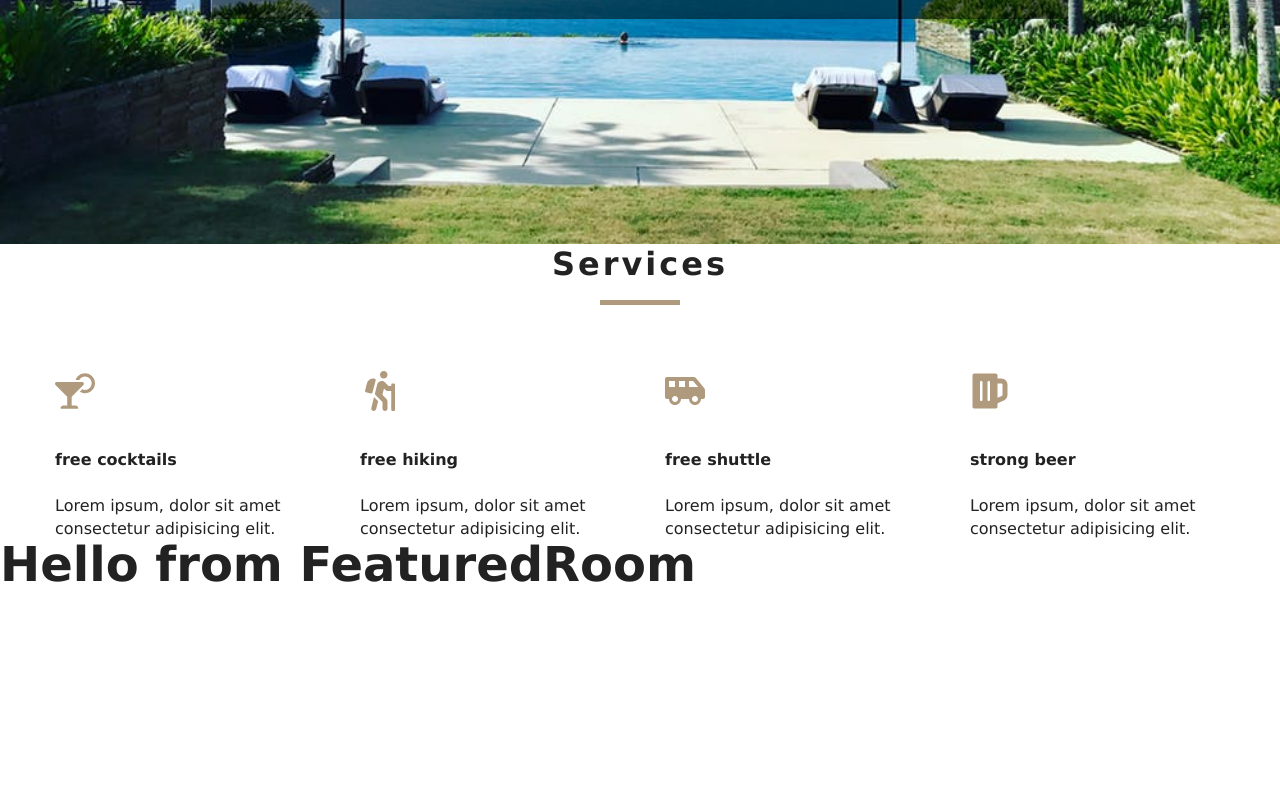
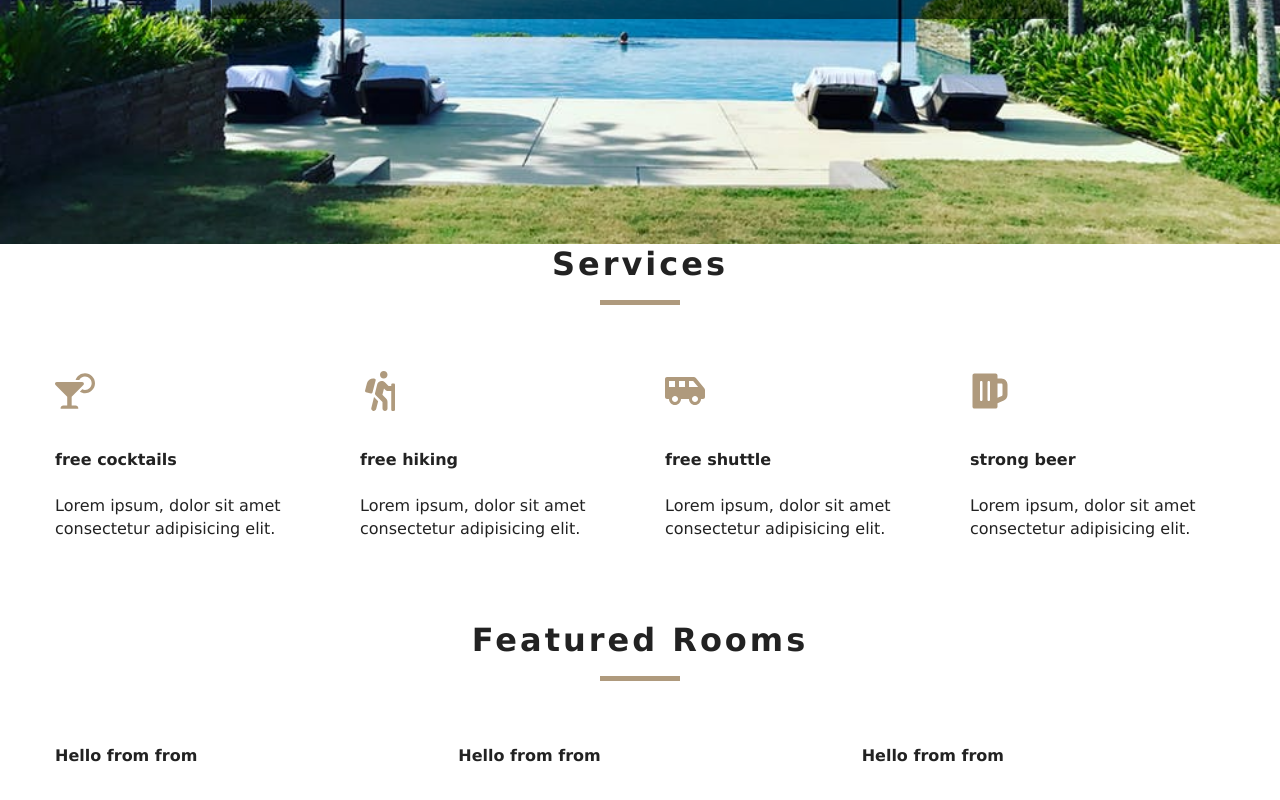
Before and after one commit to saif1642/beach-resort-react, a React (Create React App) app: page / in a window 1280 px wide. Shown: the part 556-1356 px from the top of the page. Before the commit the page ends 1168 px from the top, so only its background shows below. Built offline with nearby package versions, Linux system fonts and the light colour scheme.

Commit message:
featured room,loading component

```diff
--- a/src/components/FeaturedRoom.js
+++ b/src/components/FeaturedRoom.js
@@ -1,15 +1,26 @@
 import React, { Component } from 'react';
 import { RoomContext } from '../context';
+import { Loading } from './Loading';
+import { Room } from './Room';
+import { Title } from './Title';
+
 
 export default class FeaturedRoom extends Component {
     static contextType = RoomContext;
     render() {
-        let { featuredRooms : rooms } = this.context;
-        console.log(rooms);
+        let { loading, featuredRooms : rooms } = this.context;
+        rooms = rooms.map((room) => {
+            return <Room key={room.id} room={room} />
+        })
         return (
-            <div>
-                <h1>Hello from FeaturedRoom </h1>
-            </div>
+           <section className="featured-rooms">
+               <Title title="featured rooms"></Title>
+               <div className="featured-rooms-center">
+                   {
+                       loading ? <Loading /> : rooms
+                   }
+               </div>
+           </section>
         )
     }
 }
--- /dev/null
+++ b/src/components/Loading.js
@@ -0,0 +1,10 @@
+import React from 'react';
+import loadingGif from '../images/gif/loading-arrow.gif';
+export const Loading = () => {
+    return (
+        <div className="loading">
+            <h4>Room data loading...</h4>
+            <img src={loadingGif} alt=""/>
+        </div>
+    )
+}
--- /dev/null
+++ b/src/components/Room.js
@@ -0,0 +1,9 @@
+import React from 'react'
+
+export const Room = () => {
+    return (
+        <div>
+            <h5>Hello from from</h5>
+        </div>
+    )
+}
```
